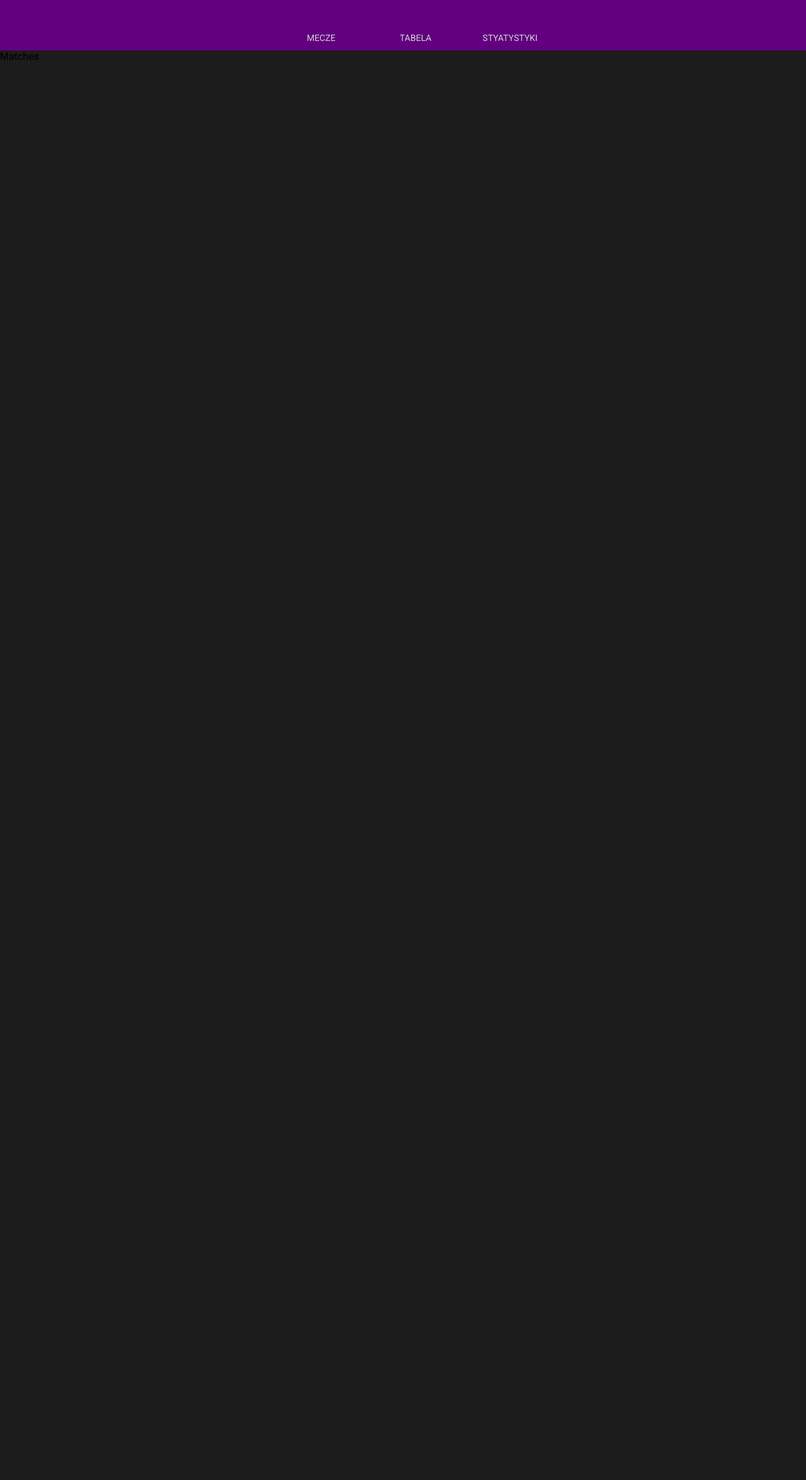
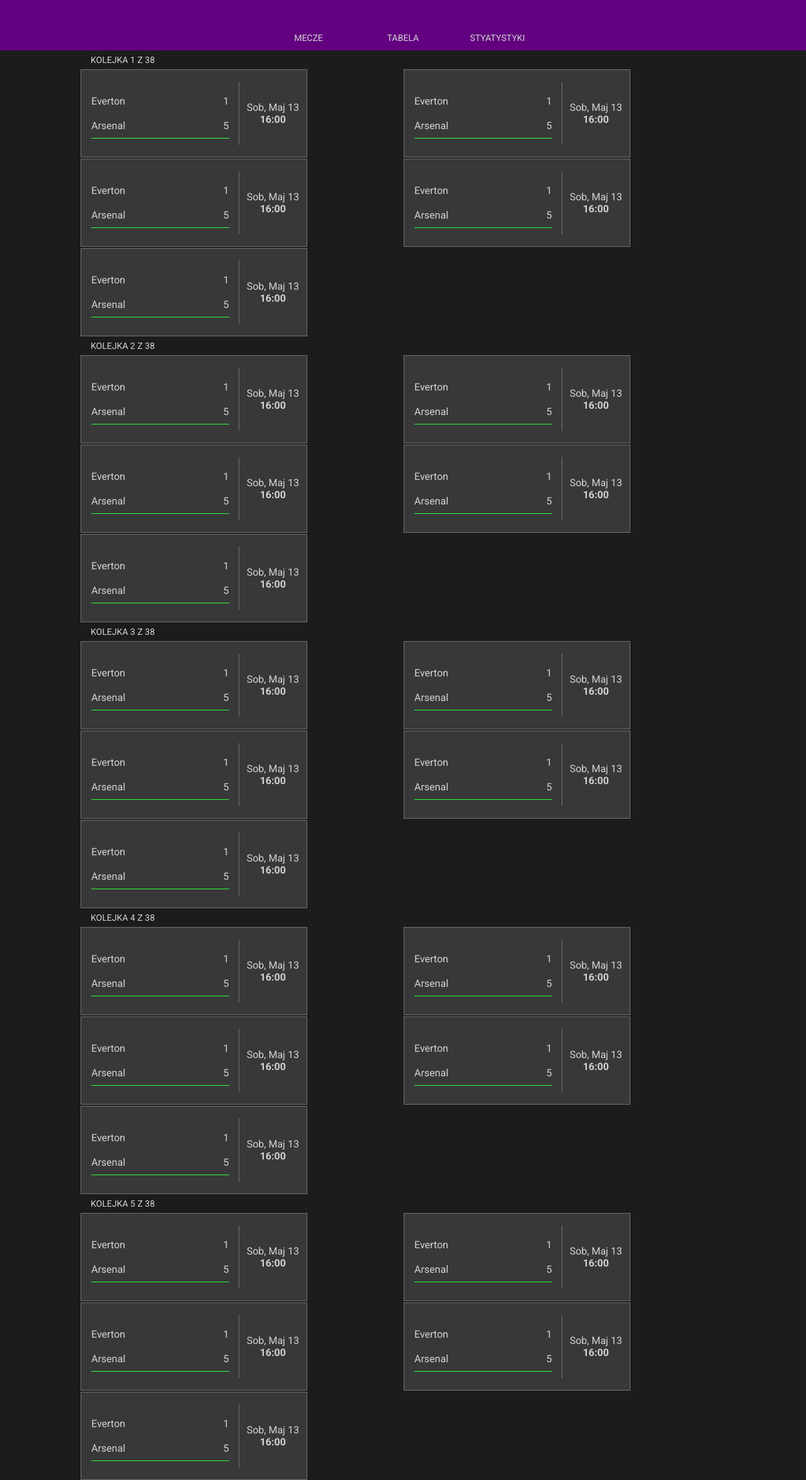
Before and after one commit to PreQQ/django-liga, a Django app: page /matches/ in a window 1280 px wide. Shown: the whole page at 63% size. Before the commit the page ends 95 px from the top, so only its background shows below. Run offline with Django 3.2, Linux system fonts and the light colour scheme.

Commit message:
Added structure of matches page and initilized single match page

```diff
--- a/main/templates/layout.html
+++ b/main/templates/layout.html
@@ -6,14 +6,21 @@
 
         <link rel="stylesheet" type="text/css" href="{% static 'css/style.css' %}" />
         <link rel="stylesheet" type="text/css" href="{% static 'css/table.css' %}" />
+        <link rel="stylesheet" type="text/css" href="{% static 'css/matches.css' %}" />
     </head>
     <body>
         <header class="main-header">
             <nav>
                 <ul>
-                    <li>mecze</li>
-                    <li>tabela</li>
-                    <li>styatystyki</li>
+                    <a href="{% url 'main:matches' %}">
+                        <li>mecze</li>
+                    </a>
+                    <a href="{% url 'main:table' %}">
+                        <li>tabela</li>
+                    </a>
+                    <a href="{% url 'main:statistics' %}">
+                        <li>styatystyki</li>
+                    </a>
                 </ul>
             </nav>
         </header>
--- /dev/null
+++ b/main/templates/match.html
@@ -0,0 +1,3 @@
+{% extends "layout.html" %} {% block title %}Match{% endblock %} {% block body_content %}
+<h1>Match</h1>
+{% endblock %}
--- a/main/templates/matches.html
+++ b/main/templates/matches.html
@@ -1 +1,22 @@
-{% extends "layout.html" %} {% block title %}Strona główna{% endblock %} {% block body_content %} Matches {% endblock %}
+{% extends "layout.html" %} {% block title %}Mecze{% endblock %} {% block body_content %}<div class="outer-matches">
+  {% for row in rows %}<div class="matches">
+    <div class="matches-header">Kolejka {{ row }} z 38</div>
+    <div class="matches-body">
+      {% for match in matches %}
+        <a href="{% url 'main:match' match %}">
+          <div class="matches-content">
+            <div class="matches-content__teams">
+            <div class="matches-content__teams_item">Everton <span>1</span></div>
+            <div class="matches-content__teams_item matches-winner">Arsenal <span>5</span></div>
+          </div>
+          <div class="matches-content__date">
+            Sob, Maj 13
+          </br>
+          <span>16:00</span>
+          </div>
+        </div>
+      </a>
+      {% endfor %}
+    </div>
+  </div>{% endfor %}
+</div>{% endblock %}
--- a/main/urls.py
+++ b/main/urls.py
@@ -7,6 +7,7 @@
 urlpatterns = [
     path("", views.views, name="index"),
     path("matches/", views.matches, name="matches"),
+    path("<int:match_id>", views.match, name="match"),
     path("table/", views.table, name="table"),
     path("statistics/", views.statistics, name="statistics"),
     path("<int:team_id>", views.club, name="club"),
--- a/main/views.py
+++ b/main/views.py
@@ -1,12 +1,20 @@
 import genericpath
-from django.shortcuts import render
+from django.shortcuts import get_object_or_404, render
+
+from .models import Match
 
 # Create your views here.
 def views(request):
     return render(request, "home.html")
 
 def matches(request):
-    return render(request, "matches.html")
+    rows = [1,2,3,4,5]
+    matches = [1,2,3,4,5]
+    return render(request, "matches.html", {"matches": matches, "rows": rows})
+
+def match(request, match_id):
+    matchFinder = get_object_or_404(Match, pk=match_id)
+    return render(request, "match.html", {"match": matchFinder})
 
 def table(request):
     teams = [1,2,3]
--- /dev/null
+++ b/static/css/matches.css
@@ -0,0 +1,84 @@
+.outer-matches {
+    width: 100%;
+    height: 100%;
+    display: flex;
+    align-items: center;
+    flex-direction: column;
+}
+
+.matches {
+    position: relative;
+    width: 80%;
+}
+
+.matches-header {
+    font-size: 14px;
+    width: 100%;
+    height: 30px;
+    display: flex;
+    align-items: center;
+    color: lightgrey;
+    text-transform: uppercase;
+    padding-left: 16px;
+}
+
+.matches-body {
+    position: relative;
+    display: grid;
+    grid-template-columns: 1fr 1fr;
+    gap: 2px;
+}
+
+.matches-content {
+    width: 100%;
+    height: 140px;
+    max-width: 360px;
+    background: rgb(56, 56, 56);
+    border: 1px solid rgb(115, 115, 115);
+    display: flex;
+}
+
+.matches-content__teams {
+    position: relative;
+    width: 70%;
+    display: flex;
+    flex-direction: column;
+    justify-content: center;
+    padding: 16px;
+}
+
+.matches-content__teams::after {
+    content: "";
+    position: absolute;
+    width: 1px;
+    height: 100px;
+    background: rgb(115, 115, 115);
+    right: 0;
+    top: 50%;
+    transform: translateY(-50%);
+}
+
+.matches-content__teams_item {
+    color: lightgrey;
+    display: flex;
+    justify-content: space-between;
+    align-items: center;
+    height: 40px;
+}
+
+.matches-content__date {
+    width: 30%;
+    color: lightgrey;
+    display: flex;
+    flex-direction: column;
+    align-items: center;
+    justify-content: center;
+}
+
+.matches-content__date span {
+    font-weight: 700;
+}
+
+.matches-winner {
+    border-bottom: 1px solid rgb(47, 255, 61);
+}
--- a/static/css/style.css
+++ b/static/css/style.css
@@ -1,4 +1,12 @@
 @import url("https://fonts.googleapis.com/css2?family=Roboto:wght@300;400;500;700&display=swap");
+
+*,
+*::after,
+*::before {
+    margin: 0;
+    padding: 0;
+    box-sizing: border-box;
+}
 
 html,
 body {
@@ -7,6 +15,10 @@
     margin: 0;
     font-family: "Roboto", "sans-serif";
     background: rgb(28, 28, 28);
+}
+
+a {
+    text-decoration: none;
 }
 
 .main-header {
```
